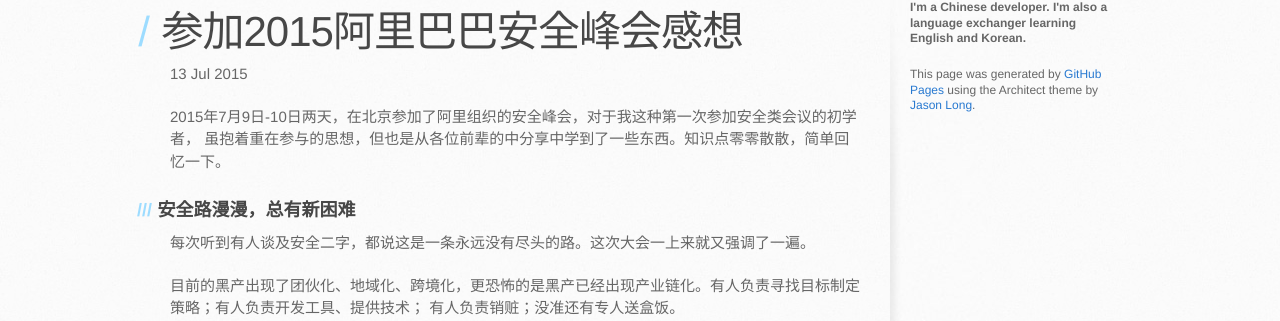
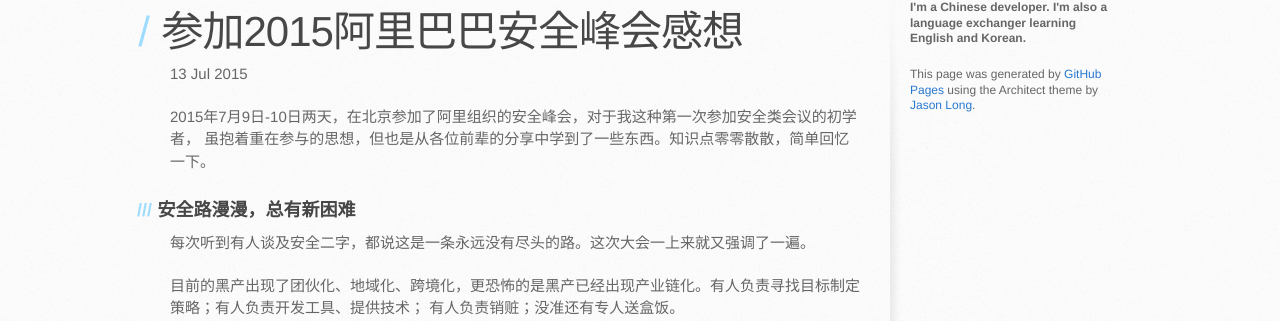
Before and after one commit to WalterInSH/walterinsh.github.io, a Jekyll site: the page built from _posts/2015-07-13-2015-alibaba-security-summit-review.md, in a window 1280 px wide and 900 px high. Shown: the part 232-553 px from the top of the window. Built offline with Jekyll 4.4.1, drawn with Linux system fonts in a browser that asks for light colours; some web fonts are replaced; Markdown is read by kramdown in place of the engine named in the settings; comment, search, counter and statistics services are not loaded.

Commit message:
fix typo

```diff
--- a/_posts/2015-07-13-2015-alibaba-security-summit-review.md
+++ b/_posts/2015-07-13-2015-alibaba-security-summit-review.md
@@ -5,7 +5,7 @@
 ---
 
 2015年7月9日-10日两天，在北京参加了阿里组织的安全峰会，对于我这种第一次参加安全类会议的初学者，
-虽抱着重在参与的思想，但也是从各位前辈的中分享中学到了一些东西。知识点零零散散，简单回忆一下。
+虽抱着重在参与的思想，但也是从各位前辈的分享中学到了一些东西。知识点零零散散，简单回忆一下。
 
 ###安全路漫漫，总有新困难
 
```
Also changed, not shown: _posts/2015-07-12-encrypt-public-files-on-github.md (+1 -1 lines).
